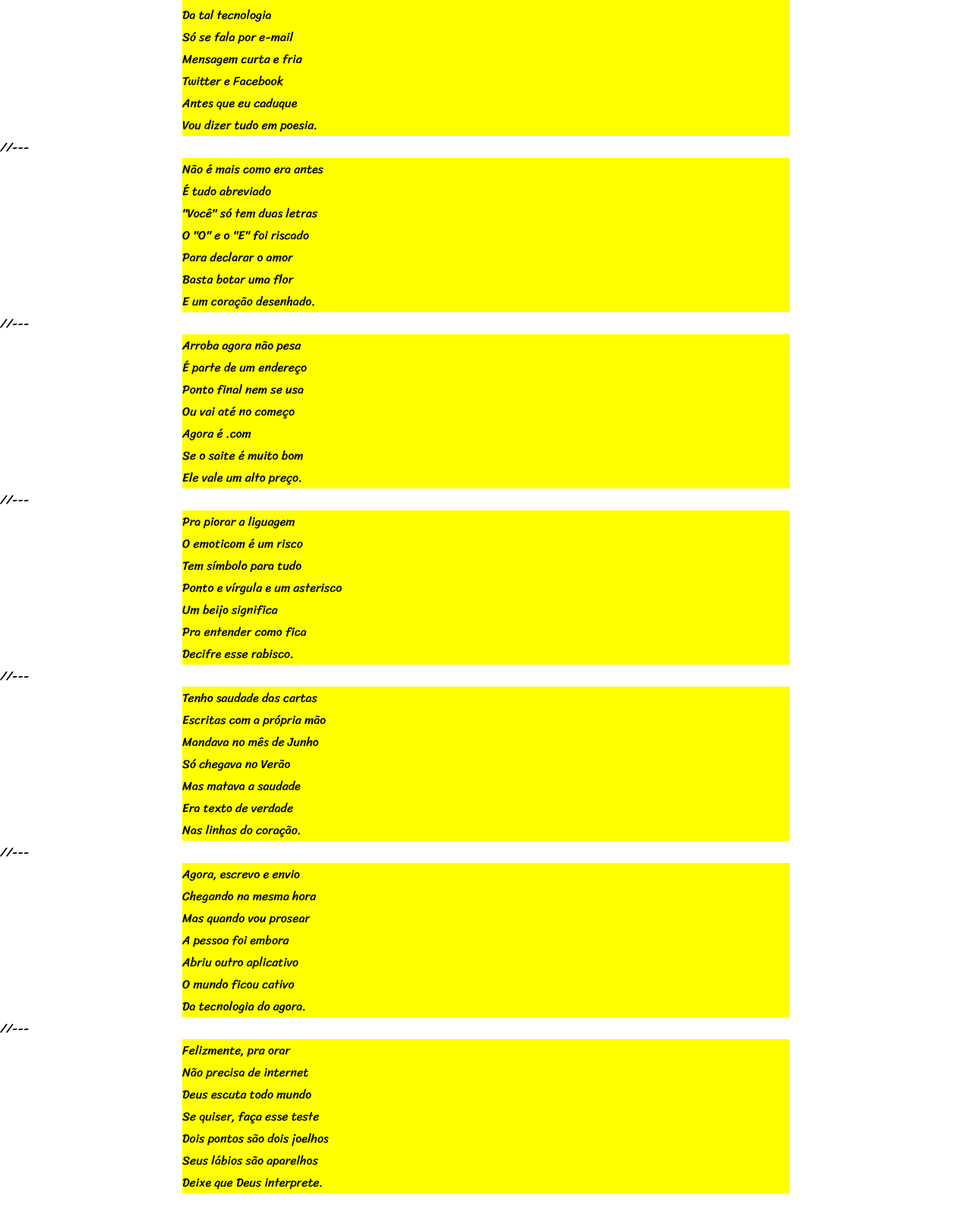
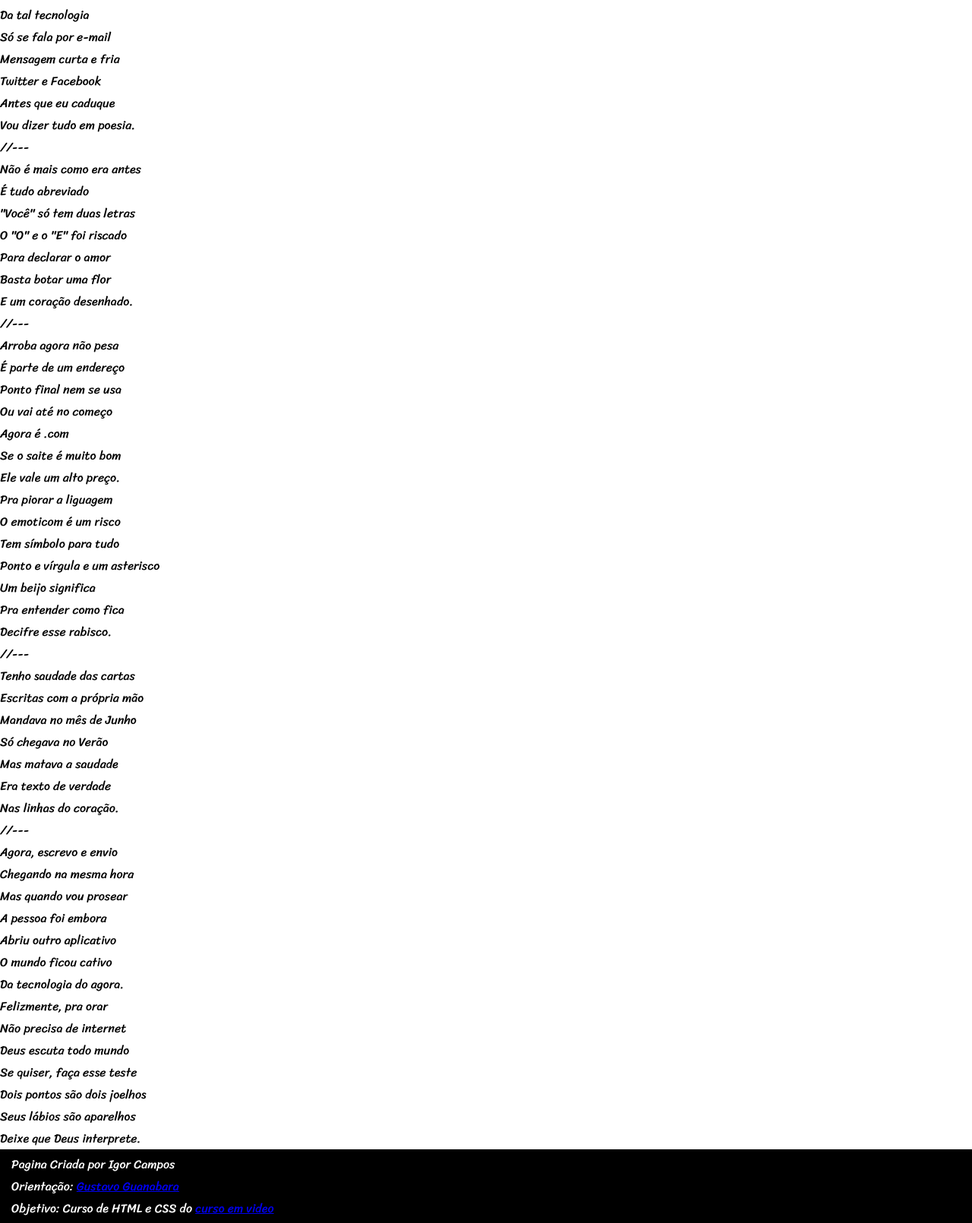
Before and after one commit to CEFET-Igor/Projeto-Cordel-Moderno, a plain HTML site: page index.html in a window 1280 px wide. Shown: the part 123-1733 px from the top of the page at 76% size. Before the commit the page ends 1694 px from the top, so only its background shows below. Drawn offline with Linux system fonts and the light colour scheme.

Commit message:
Organização de entrutura

```diff
--- a/index.html
+++ b/index.html
@@ -10,11 +10,12 @@
 <body>
     <header>
         <h1>Cordel Moderno</h1>
-        <h2>Por Milton Duarte</h2>
+        <h2>Por: <a href="https://www.recantodasletras.com.br/poesias/3186743" target="_blank" rel="external" >Milton Duarte</a></h2>
     </header>
 
     <main>
-        <div class="Estrofe">
+        <section>
+            <p class="Estrofe">
                 <p>Estou ficando cansado</p>
                 <p>Da tal tecnologia</p>
                 <p>Só se fala por e-mail</p>
@@ -22,11 +23,13 @@
                 <p>Twitter e Facebook</p>
                 <p>Antes que eu caduque</p>
                 <p>Vou dizer tudo em poesia.</p>
-        </div>
+            </p>
+        </section>
 
         //---
 
-        <div class="Estrofe">
+        <section>
+            <p class="Estrofe">
                 <p>Não é mais como era antes</p>
                 <p>É tudo abreviado</p>
                 <p>"Você" só tem duas letras</p>
@@ -34,11 +37,13 @@
                 <p>Para declarar o amor</p>
                 <p>Basta botar uma flor</p>
                 <p>E um coração desenhado.</p>
-        </div>
+            </p>
+        </section>
 
         //---
 
-        <div class="Estrofe">
+        <section>
+            <p class="Estrofe">
                 <p>Arroba agora não pesa</p>
                 <p>É parte de um endereço</p>
                 <p>Ponto final nem se usa</p>
@@ -46,11 +51,9 @@
                 <p>Agora é .com</p>
                 <p>Se o saite é muito bom</p>
                 <p>Ele vale um alto preço.</p>
-        </div>
+            </p>
 
-        //---
-
-        <div class="Estrofe">
+            <p class="Estrofe">
                 <p>Pra piorar a liguagem</p>
                 <p>O emoticom é um risco</p>
                 <p>Tem símbolo para tudo</p>
@@ -58,13 +61,15 @@
                 <p>Um beijo significa</p>
                 <p>Pra entender como fica</p>
                 <p>Decifre esse rabisco.</p>
+            </p>
 
-        </div>
+        </section>
 
 
         //---
 
-        <div class="Estrofe">
+        <section>
+            <p class="Estrofe">
                 <p>Tenho saudade das cartas</p>
                 <p>Escritas com a própria mão</p>
                 <p>Mandava no mês de Junho</p>
@@ -72,11 +77,13 @@
                 <p>Mas matava a saudade</p>
                 <p>Era texto de verdade</p>
                 <p>Nas linhas do coração.</p>
-        </div>
+            </p>
+        </section>
 
         //---
 
-        <div class="Estrofe">
+        <section>
+            <p class="Estrofe">
                 <p>Agora, escrevo e envio</p>
                 <p>Chegando na mesma hora</p>
                 <p>Mas quando vou prosear</p>
@@ -84,11 +91,9 @@
                 <p>Abriu outro aplicativo</p>
                 <p>O mundo ficou cativo</p>
                 <p>Da tecnologia do agora.</p>
-        </div>
+            </p>
 
-        //---
-
-        <div class="Estrofe">
+            <p class="Estrofe">
                 <p>Felizmente, pra orar</p>
                 <p>Não precisa de internet</p>
                 <p>Deus escuta todo mundo</p>
@@ -96,12 +101,17 @@
                 <p>Dois pontos são dois joelhos</p>
                 <p>Seus lábios são aparelhos</p>
                 <p>Deixe que Deus interprete.</p>
-        </div>
+            </p>
+        </section>
     </main>
 
     <footer>
+        <p>Pagina Criada por Igor Campos </p>
+        <p>Orientação: <a href="https://github.com/gustavoguanabara">Gustavo Guanabara</a>
+        </p>
+        <p> Objetivo: Curso de HTML e CSS do <a href="https://www.cursoemvideo.com/">curso em video</a></p>
+    </footer>
 
-    </footer>
 
 </body>
 </html>
--- a/style.css
+++ b/style.css
@@ -2,6 +2,7 @@
 
 /*IMPORTAÇÃO DE FONTES*/
 @import url('https://fonts.googleapis.com/css2?family=Passion+One:wght@400;700&display=swap');
+
 @import url('https://fonts.googleapis.com/css2?family=Sriracha&display=swap');
 
 
@@ -32,10 +33,11 @@ header > h1, h2 {
     color: white;
     font-family: var(--fonteDestaque);
 }
-main > div.Estrofe{
-    max-width: 800px;
-    margin: auto;
+
+footer{
+    padding: 5px 15px;
+    max-height: 99px;
+    background: black;
+    color: white;
+    font-family: var(--fontePadrao);
 }
-main > div.Estrofe > p{
-    background: yellow;
-}
```
Also changed, not shown: 1 other file. Lines whose indentation alone changed are shown as unchanged.
